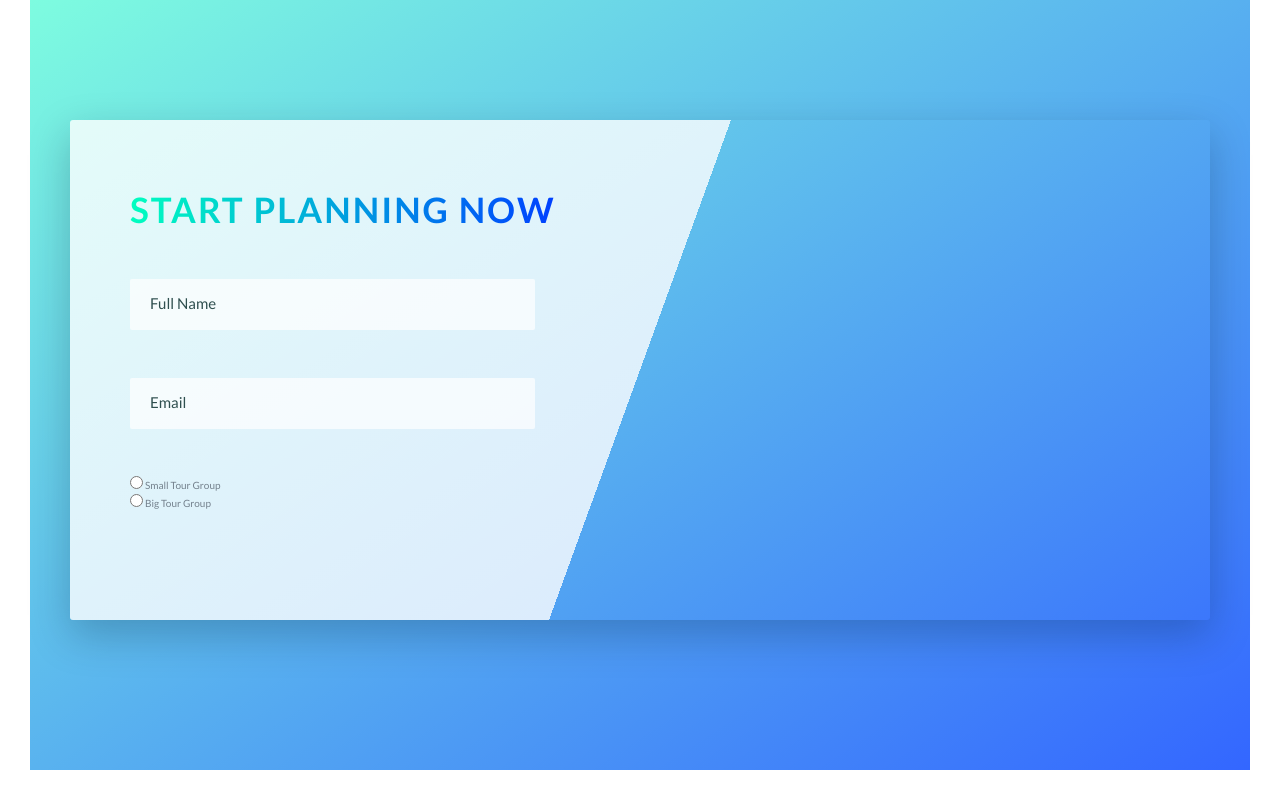
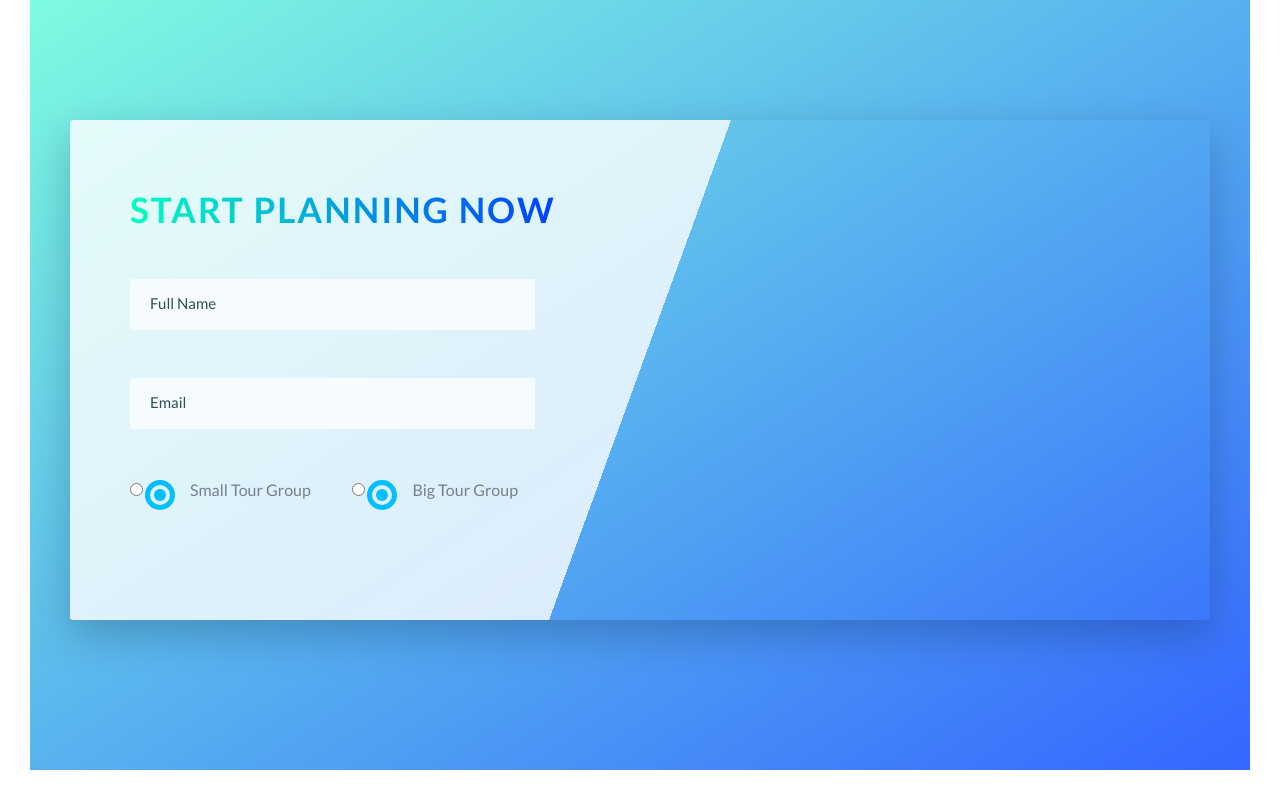
Before and after one commit to royweb/8gkei4-CSS, a website: page index.html in a window 1280 px wide. Shown: the part 4353-5153 px from the top of the page. Drawn offline with Linux system fonts and the light colour scheme.

Commit message:
Add custom radio buttons

```diff
--- a/index.html
+++ b/index.html
@@ -267,14 +267,20 @@
                                     <label for="email" class="form__label">Email</label>
                                 </div>
                                 <div class="form__group">
-                                    <div class="from__radio-group">
+                                    <div class="form__radio-group">
                                         <!-- You cannot style these html radio buttons -->
                                         <input type="radio" class="form__radio-input" id="small" name="size">
-                                        <label for="small" class="form__radio-label">Small Tour Group</label>
+                                        <label for="small" class="form__radio-label">
+                                            <span class="form__radio-button"></span>
+                                            Small Tour Group
+                                        </label>
                                     </div>
-                                    <div class="from__radio-group">
+                                    <div class="form__radio-group">
                                         <input type="radio" class="form__radio-input" id="big" name="size">
-                                        <label for="big" class="form__radio-label">Big Tour Group</label>
+                                        <label for="big" class="form__radio-label">
+                                            <span class="form__radio-button"></span>
+                                            Big Tour Group
+                                        </label>
                                     </div>
                                 </div>
                             </form>
--- a/sass/components/_form.scss
+++ b/sass/components/_form.scss
@@ -54,4 +54,41 @@
         visibility: hidden;
         transform: translateY(-4rem);
     }
+
+    &__radio-group{
+        width: 49%;
+        display: inline-block;
+    }
+
+    &__radio-label{
+        font-size: $default-font-size;
+        cursor: pointer;
+        position: relative;
+        padding-left: 4.5rem;
+    }
+
+    &__radio-button{
+        height: 3rem;
+        width: 3rem;
+        border: 5px solid $color-primary;
+        // make it round
+        border-radius: 50%;
+        display: inline-block;
+        position: absolute;
+        left: 0;
+        top: 0;
+
+        &::after{
+            content: "";
+            display: block;
+            height: 1.2rem;
+            width: 1.2rem;
+            background-color: $color-primary;
+            border-radius: 50%;
+            position: absolute;
+            top: 50%;
+            left: 50%;
+            transform: translate(-50%, -50%);
+        }
+    }
 }
```
Also changed, not shown: css/style.css.
